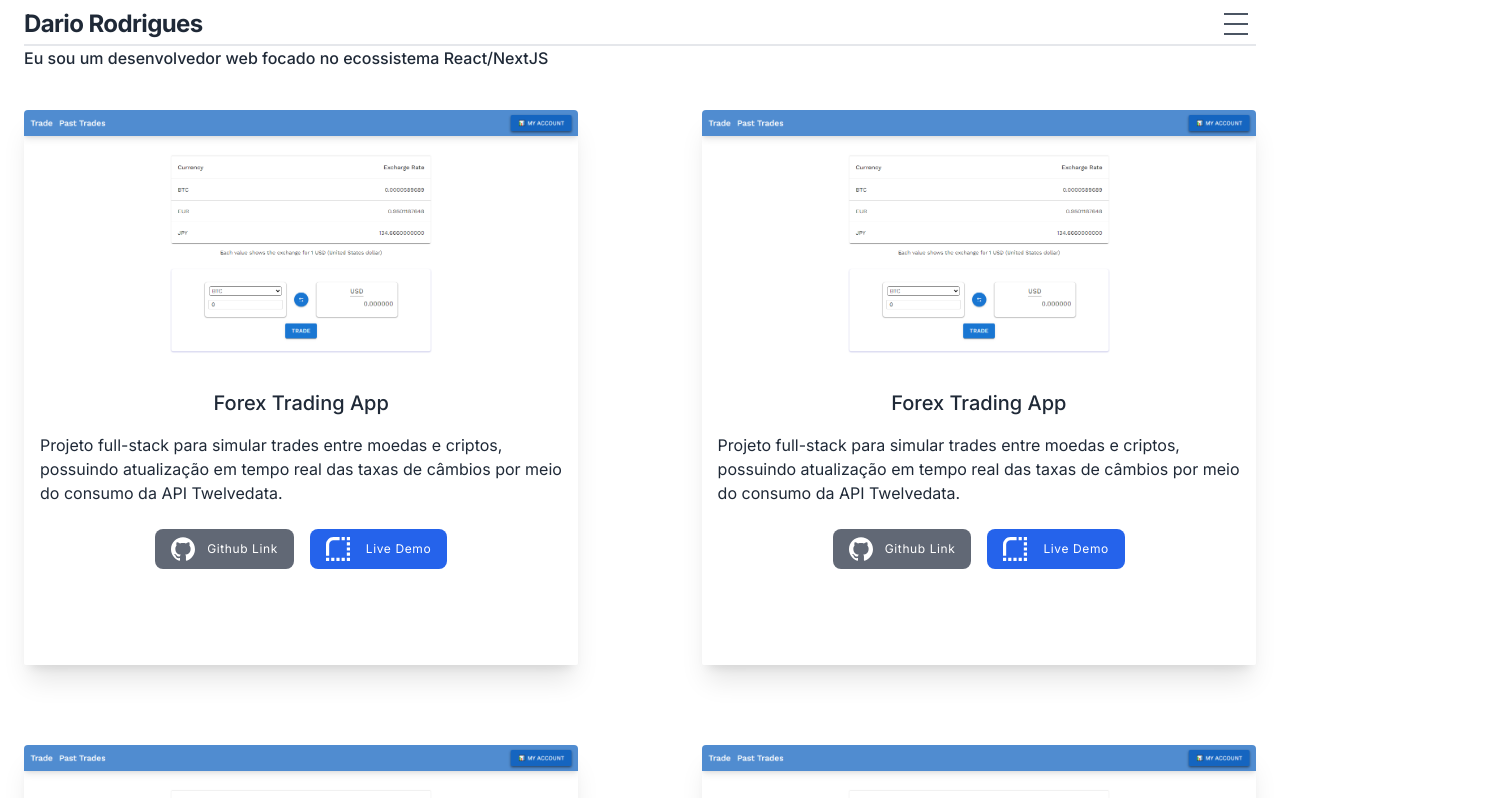
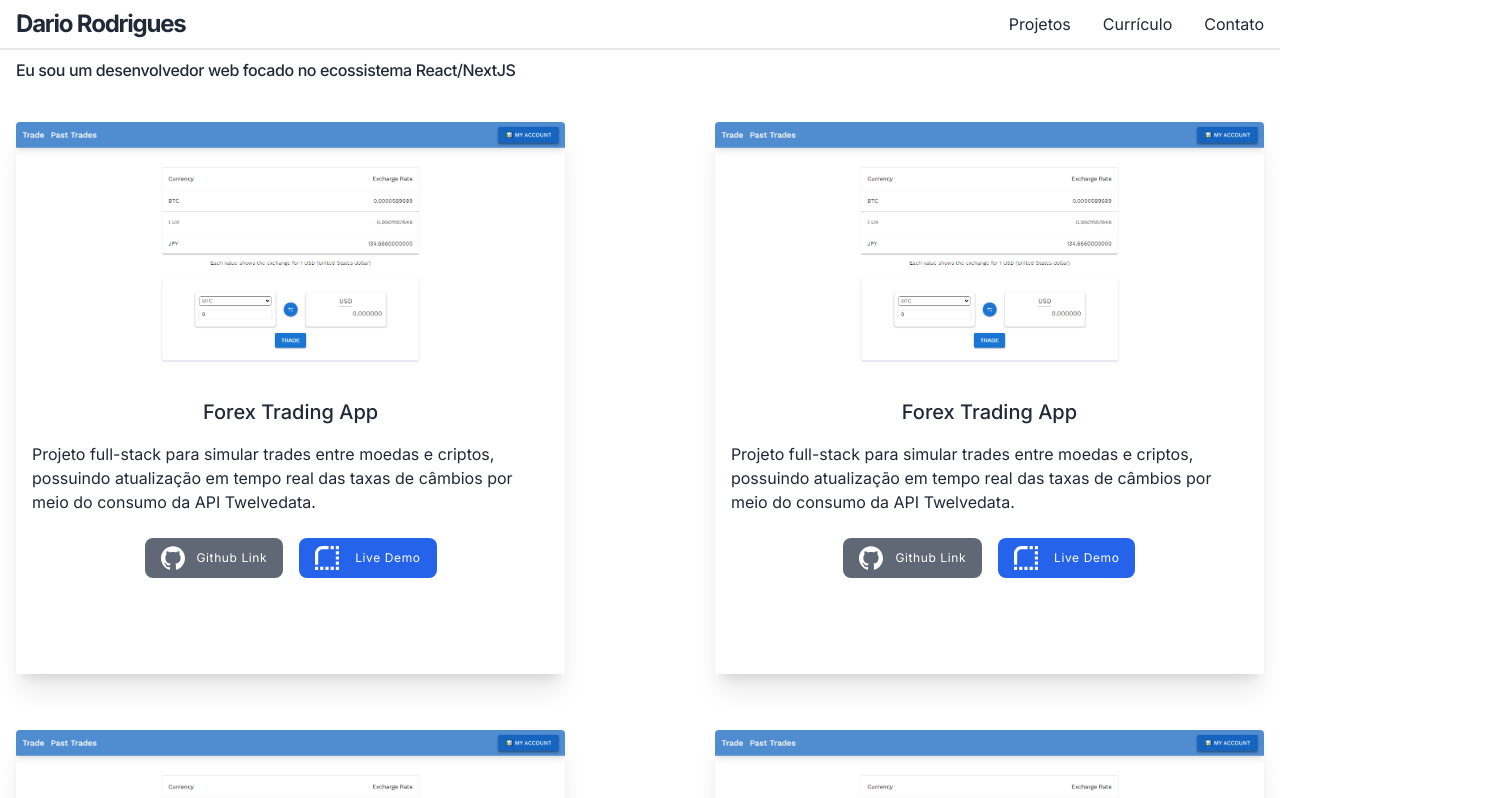
Before and after one commit to Unidade/portfolio, a Next.js app: page / in a window 1280 px wide. Shown: the top 798 px of the page, 1512 px wide, since content can reach past the window. Built offline with nearby package versions, Linux system fonts and the light colour scheme.

Commit message:
Implement DaisyUI Drawer

```diff
--- a/app/layout.tsx
+++ b/app/layout.tsx
@@ -1,6 +1,7 @@
 import './globals.css'
 import { Inter } from '@next/font/google'
 import NavBar from '../components/NavBar'
+import Drawer from '../components/Drawer'
 
 const inter = Inter({
   subsets: ['latin'],
@@ -13,17 +14,16 @@ export default function RootLayout({
   children: React.ReactNode
 }) {
   return (
-    <html lang='en'>
+    <html lang='en' className='max-w-7xl mx-auto'>
       {/*
         <head /> will contain the components returned by the nearest parent
         head.tsx. Find out more at https://beta.nextjs.org/docs/api-reference/file-conventions/head
       */}
       <head />
       <body
-        className={`${inter.variable} font-sans overflow-x-hidden sm:px-6 py-2 text-gray-800 max-w-7xl`}
+        className={`${inter.variable}  font-sans md:mx-auto  text-gray-800 `}
       >
-        <NavBar />
-        {children}
+        <Drawer>{children}</Drawer>
       </body>
     </html>
   )
--- a/components/Drawer.tsx
+++ b/components/Drawer.tsx
@@ -1,11 +1,14 @@
 import Link from 'next/link'
 
-export default function Drawer() {
+export default function Drawer({ children }: { children: React.ReactNode }) {
   return (
-    <div className='drawer'>
+    <div className='drawer drawer-end !h-auto '>
       <input id='my-drawer-3' type='checkbox' className='drawer-toggle' />
       <div className='drawer-content flex flex-col'>
-        <div className='w-full navbar bg-base-300'>
+        <div className='w-full navbar  border-b-2 !p-0 !min-h-0'>
+          <div className='flex-1 px-2 mx-2 text-2xl tracking-tighter font-bold'>
+            Dario Rodrigues
+          </div>
           <div className='flex-none lg:hidden'>
             <label htmlFor='my-drawer-3' className='btn btn-square btn-ghost'>
               <svg
@@ -23,8 +26,7 @@ export default function Drawer() {
               </svg>
             </label>
           </div>
-          <div className='flex-1 px-2 mx-2'>Navbar Title</div>
-          <div className='flex-none hidden lg:block'>
+          <div className='flex-none hidden lg:block '>
             <ul className='menu menu-horizontal'>
               <li>
                 <Link href='#projetos'>Projetos</Link>
@@ -38,19 +40,19 @@ export default function Drawer() {
             </ul>
           </div>
         </div>
-        Content
+        <p className='ml-4 font-medium tracking-tight mt-2'>
+          Eu sou um desenvolvedor web focado no ecossistema React/NextJS
+        </p>
+        {children}
       </div>
       <div className='drawer-side'>
         <label htmlFor='my-drawer-3' className='drawer-overlay'></label>
         <ul className='menu p-4 w-80 bg-base-100'>
           <li>
-            <Link href='#projetos'>Projetos</Link>
+            <a>Sidebar Item 1</a>
           </li>
           <li>
-            <Link href='#curriculo'>Currículo</Link>
-          </li>
-          <li>
-            <Link href='#contato'>Contato</Link>
+            <a>Sidebar Item 2</a>
           </li>
         </ul>
       </div>
--- a/components/NavBar.tsx
+++ b/components/NavBar.tsx
@@ -1,40 +1,60 @@
 'use client'
 import Link from 'next/link'
-import { useState } from 'react'
 
 export default function NavBar() {
   return (
     <header className='divide-y-2'>
-      <nav className='flex justify-between items-center '>
-        <div data-type='nav__right'>
-          <h1 className='font-bold text-2xl tracking-tight'>Dario Rodrigues</h1>
+      <div className='drawer-content  flex flex-col'>
+        <div className='w-full navbar'>
+          <div className='flex-1 font-bold text-2xl tracking-tighter'>
+            Dario Rodrigues
           </div>
-        <div data-type='nav__left' className={`mr-2 [display:inherit]`}>
-          <div className={`space-y-2 inline-block z-20`}>
-            <div className={`w-6 transition-all h-0.5 bg-gray-600`}></div>
-            <div
-              className={`w-6 h-0.5 transition-all duration-75 bg-gray-600 `}
-            ></div>
-            <div className={`w-6 transition-all h-0.5 bg-gray-600 `}></div>
+          <div className='flex-none lg:hidden'>
+            <label htmlFor='my-drawer-3' className='btn btn-square btn-ghost'>
+              <svg
+                xmlns='http://www.w3.org/2000/svg'
+                fill='none'
+                viewBox='0 0 24 24'
+                className='inline-block w-6 h-6 stroke-current'
+              >
+                <path
+                  strokeLinecap='round'
+                  strokeLinejoin='round'
+                  strokeWidth='2'
+                  d='M4 6h16M4 12h16M4 18h16'
+                ></path>
+              </svg>
+            </label>
           </div>
-          <ul
-            className={`flex gap-10 translate-y-[-12px] w-72 text-center invisible select-none z-10 bg-white h-screen absolute items-center transition-all flex-col justify-center`}
-          >
-            <li className='hover:text-gray-500'>
+          <div className='flex-none hidden lg:block'>
+            <ul className='menu menu-horizontal'>
+              <li>
                 <Link href='#projetos'>Projetos</Link>
               </li>
-            <li className='hover:text-gray-500'>
-              <Link href='#'>Currículo</Link>
+              <li>
+                <Link href='#curriculo'>Currículo</Link>
               </li>
-            <li className='hover:text-gray-500'>
-              <Link href='#'>Contato</Link>
+              <li>
+                <Link href='#contato'>Contato</Link>
               </li>
             </ul>
           </div>
-      </nav>
-      <p className='font-medium mt-1'>
-        Eu sou um desenvolvedor web focado no ecossistema React/NextJS
-      </p>
+        </div>
+      </div>
+      <div className='drawer-side'>
+        <label htmlFor='my-drawer-3' className='drawer-overlay'></label>
+        <ul className='menu p-4 w-80 bg-base-100'>
+          <li>
+            <Link href='#projetos'>Projetos</Link>
+          </li>
+          <li>
+            <Link href='#curriculo'>Currículo</Link>
+          </li>
+          <li>
+            <Link href='#contato'>Contato</Link>
+          </li>
+        </ul>
+      </div>
     </header>
   )
 }
--- a/components/ProjectCard.tsx
+++ b/components/ProjectCard.tsx
@@ -21,7 +21,7 @@ export default function ProjectCard({
   return (
     <div
       data-type='projectCard'
-      className='lg:max-w-[45%] shadow-xl pb-8 rounded-sm'
+      className='md:max-w-[44%] shadow-xl pb-8 rounded-sm'
     >
       <Link href='https://forex-trading-application.onrender.com/'>
         <Image
--- a/components/sections/ProjectsSection.tsx
+++ b/components/sections/ProjectsSection.tsx
@@ -10,7 +10,7 @@ export default function ProjectsSection() {
     <section
       id='projetos'
       data-type='projectCardWrapper'
-      className='flex flex-wrap gap-20 justify-between'
+      className='flex flex-wrap px-4 gap-14 justify-between'
     >
       {cards}
       {cards}
```
Lines whose indentation alone changed are shown as unchanged.
